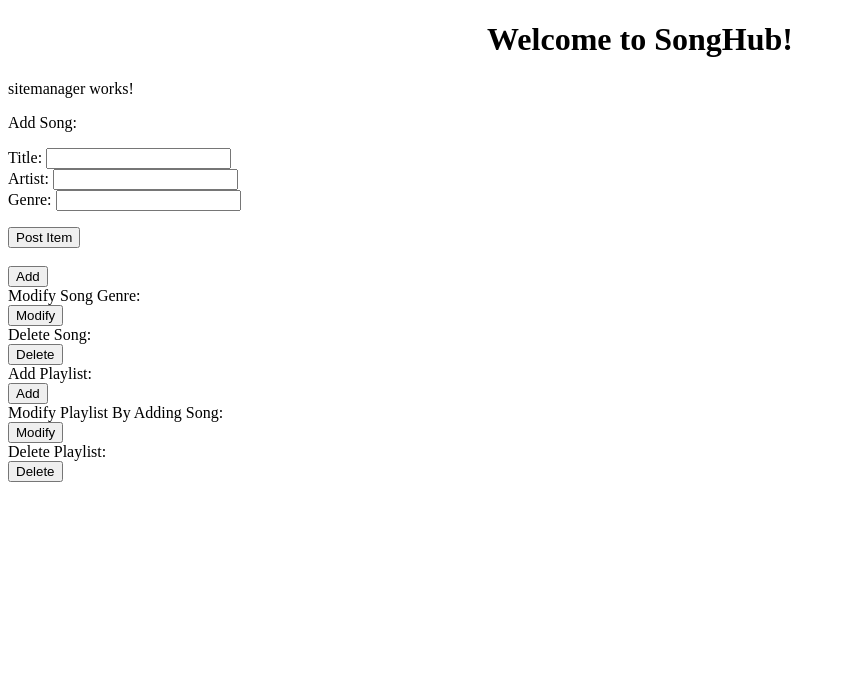
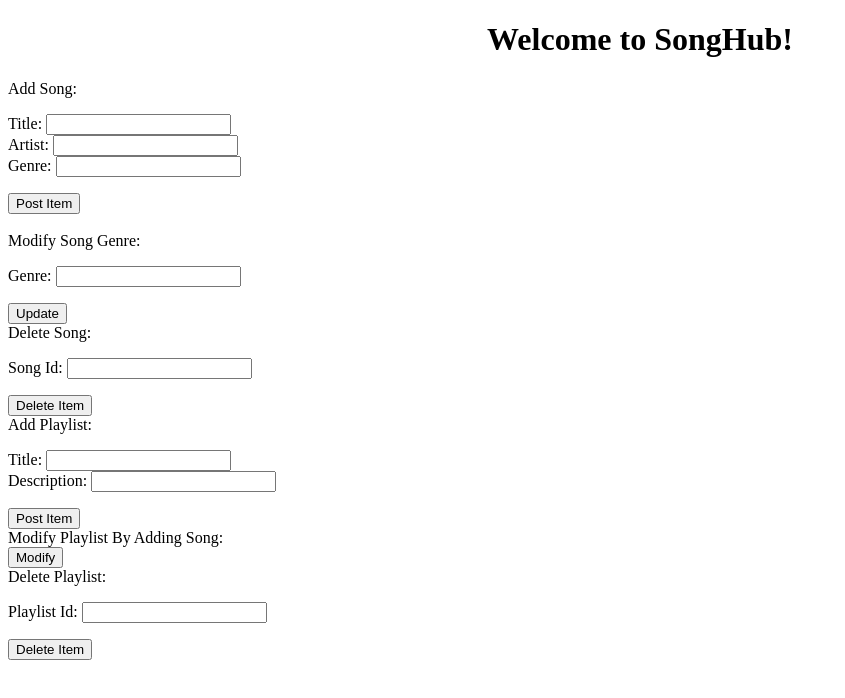
Before and after one commit to mmccor26/Music-Tracking-Angular-Website, an Angular app in the folder se3316Lab5/: page /Sitemanager in a window 1280 px wide. Shown: the top 698 px of the page, without its empty margins (0-845 px from the left). Built offline with nearby package versions, Linux system fonts and the light colour scheme.

Commit message:
Added site manager CRUD operations for songs and playlists

```diff
--- a/se3316Lab5/src/app/http.service.ts
+++ b/se3316Lab5/src/app/http.service.ts
@@ -18,10 +18,53 @@ export class HttpService {
 
 
   createSong(this_title,this_artist,this_genre){
-    return this.http.post('http://'+window.location.hostname+':8080/api/songs/',
+    return this.http.post('http://34.227.30.22:8080/api/songs/',
     encodeURIComponent("title")+'='+encodeURIComponent(this_title)
     +"&"+encodeURIComponent("artist")+'='+encodeURIComponent(this_artist)
     +"&"+encodeURIComponent("genre")+'='+encodeURIComponent(this_genre),
+    httpOptions)
+    .subscribe(
+      data  => {
+      console.log("POST Request is successful ", data);
+      },
+      error  => {
+
+      console.log("Error", error);
+
+      });
+  }
+  updateSong(this_songid,this_genre){
+    return this.http.put('http://34.227.30.22:8080/api/song/'+this_songid,
+    encodeURIComponent("genre")+'='+encodeURIComponent(this_genre),
+    httpOptions)
+    .subscribe(
+      data  => {
+      console.log("PUT Request is successful ", data);
+      },
+      error  => {
+
+      console.log("Error", error);
+
+      });
+  }
+  deleteSong(this_songid){
+    return this.http.delete('http://34.227.30.22:8080/api/song/'+
+    this_songid,
+    httpOptions)
+    .subscribe(
+      data  => {
+      console.log("DELETE Request is successful ", data);
+      },
+      error  => {
+
+      console.log("Error", error);
+
+      });
+  }
+  createPlaylist(this_title,this_description){
+    return this.http.post('http://34.227.30.22:8080/api/playlists/',
+    encodeURIComponent("title")+'='+encodeURIComponent(this_title)
+    +"&"+encodeURIComponent("description")+'='+encodeURIComponent(this_description),
     httpOptions
     )
     .subscribe(
@@ -31,12 +74,36 @@ export class HttpService {
       error  => {
 
       console.log("Error", error);
+      });
+  }
+  updatePlaylist(this_playlistid,this_songid){
+    return this.http.put('http://34.227.30.22:8080/api/playlist/'+this_playlistid,
+    encodeURIComponent("song_id")+'='+encodeURIComponent(this_songid),
+    httpOptions)
+    .subscribe(
+      data  => {
+      console.log("PUT Request is successful ", data);
+      },
+      error  => {
 
-      }
+      console.log("Error", error);
 
-      );
+      });
+  }
+  deletePlaylist(this_playlistid){
+    return this.http.delete('http://34.227.30.22:8080/api/playlist/'+
+    this_playlistid,
+    httpOptions)
+    .subscribe(
+      data  => {
+      console.log("DELETE Request is successful ", data);
+      },
+      error  => {
+
+      console.log("Error", error);
+
+      });
+  }
 
 
-  }
-
 }
--- a/se3316Lab5/src/app/sitemanager/sitemanager.component.html
+++ b/se3316Lab5/src/app/sitemanager/sitemanager.component.html
@@ -1,5 +1,3 @@
-<p>sitemanager works!</p>
-
 Add Song:
 <br>
 <div class="play-container">
@@ -13,26 +11,48 @@ Add Song:
 </div>
 <button (click)="createSong()">Post Item</button>
 <br>
-<br>
-<button>Add</button>
+
 <br>
 Modify Song Genre:
 <br>
-<button>Modify</button>
+<div class="play-container">
+    <p>
+        Genre: <input type="text" [(ngModel)]="put_genre"><br>
+    </p>
+</div>
+<button (click)="updateSong()">Update</button>
 <br>
 Delete Song:
 <br>
-<button>Delete</button>
+<div class="play-container">
+    <p>
+        Song Id: <input type="text" [(ngModel)]="songid"><br>
+    </p>
+</div>
+<button (click)="deleteSong()">Delete Item</button>
+
 <br>
 
 Add Playlist:
 <br>
-<button>Add</button>
+<div class="play-container">
+    <p>
+        Title: <input type="text" [(ngModel)]="pTitle"><br>
+
+        Description: <input type="text" [(ngModel)]="description"><br>
+    </p>
+</div>
+<button (click)="createPlaylist()">Post Item</button>
 <br>
 Modify Playlist By Adding Song:
 <br>
-<button>Modify</button>
+<button (click)="updatePlaylist()">Modify</button>
 <br>
 Delete Playlist:
 <br>
-<button>Delete</button>
+<div class="play-container">
+    <p>
+        Playlist Id: <input type="text" [(ngModel)]="playlistid"><br>
+    </p>
+</div>
+<button (click)="deletePlaylist()">Delete Item</button>
--- a/se3316Lab5/src/app/sitemanager/sitemanager.component.ts
+++ b/se3316Lab5/src/app/sitemanager/sitemanager.component.ts
@@ -10,14 +10,32 @@ export class SitemanagerComponent implements OnInit {
   title:string='';
   artist:string='';
   genre:string='';
+  pTitle:string='';
+  description:string='';
+  songid:string='';
+  playlistid:string='';
+  put_genre:string='';
   constructor(private HttpService:HttpService) { }
 
   ngOnInit() {
   }
   createSong():void{
-
     this.HttpService.createSong(this.title,this.artist,this.genre);
-
+  }
+  updateSong():void{
+    this.HttpService.updateSong(this.songid,this.put_genre);
+  }
+  deleteSong():void{
+    this.HttpService.deleteSong(this.songid);
+  }
+  createPlaylist():void{
+    this.HttpService.createPlaylist(this.pTitle,this.description);
+  }
+  updatePlaylist():void{
+    this.HttpService.updatePlaylist(this.playlistid,this.songid);
+  }
+  deletePlaylist():void{
+    this.HttpService.deletePlaylist(this.playlistid);
   }
 
 }
```
